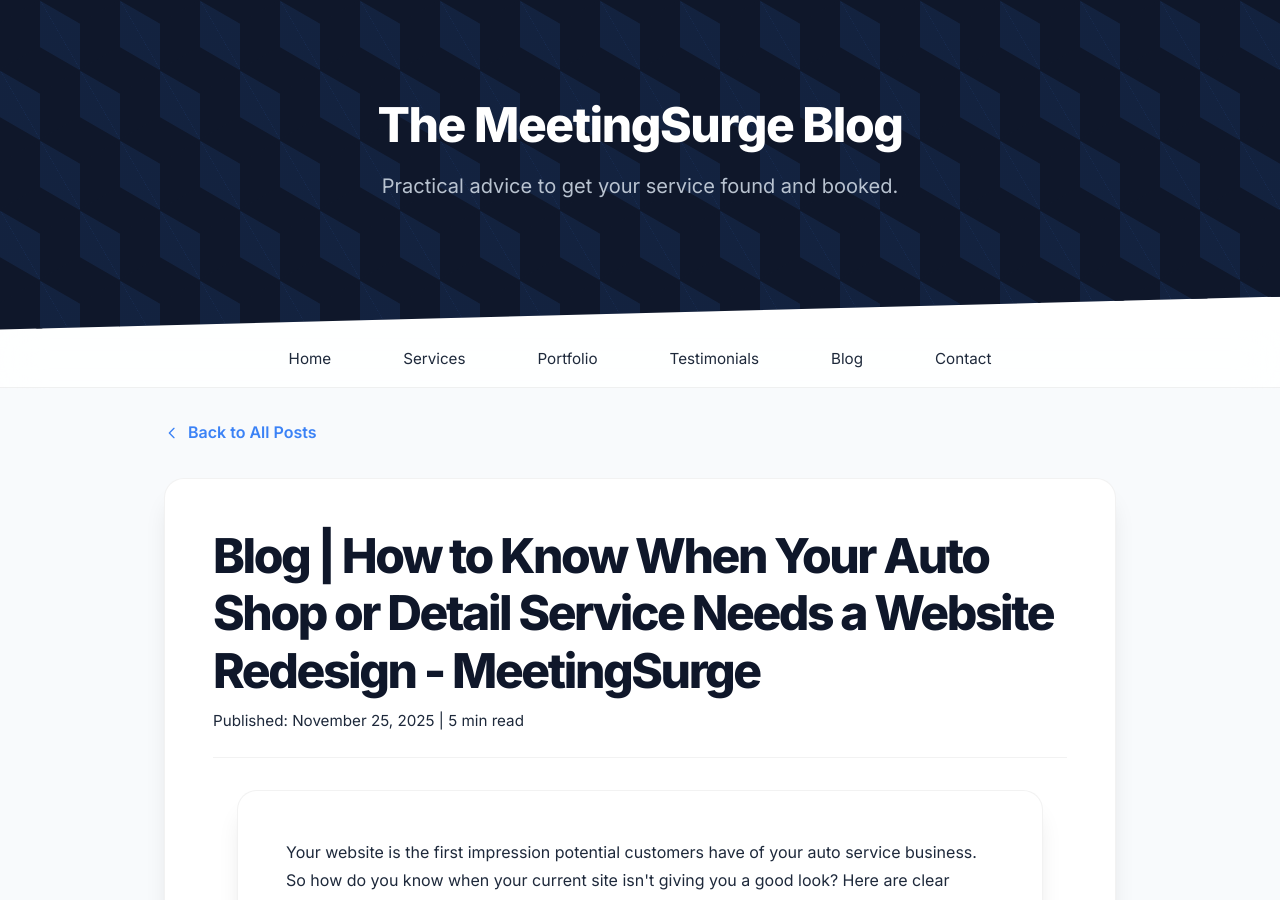
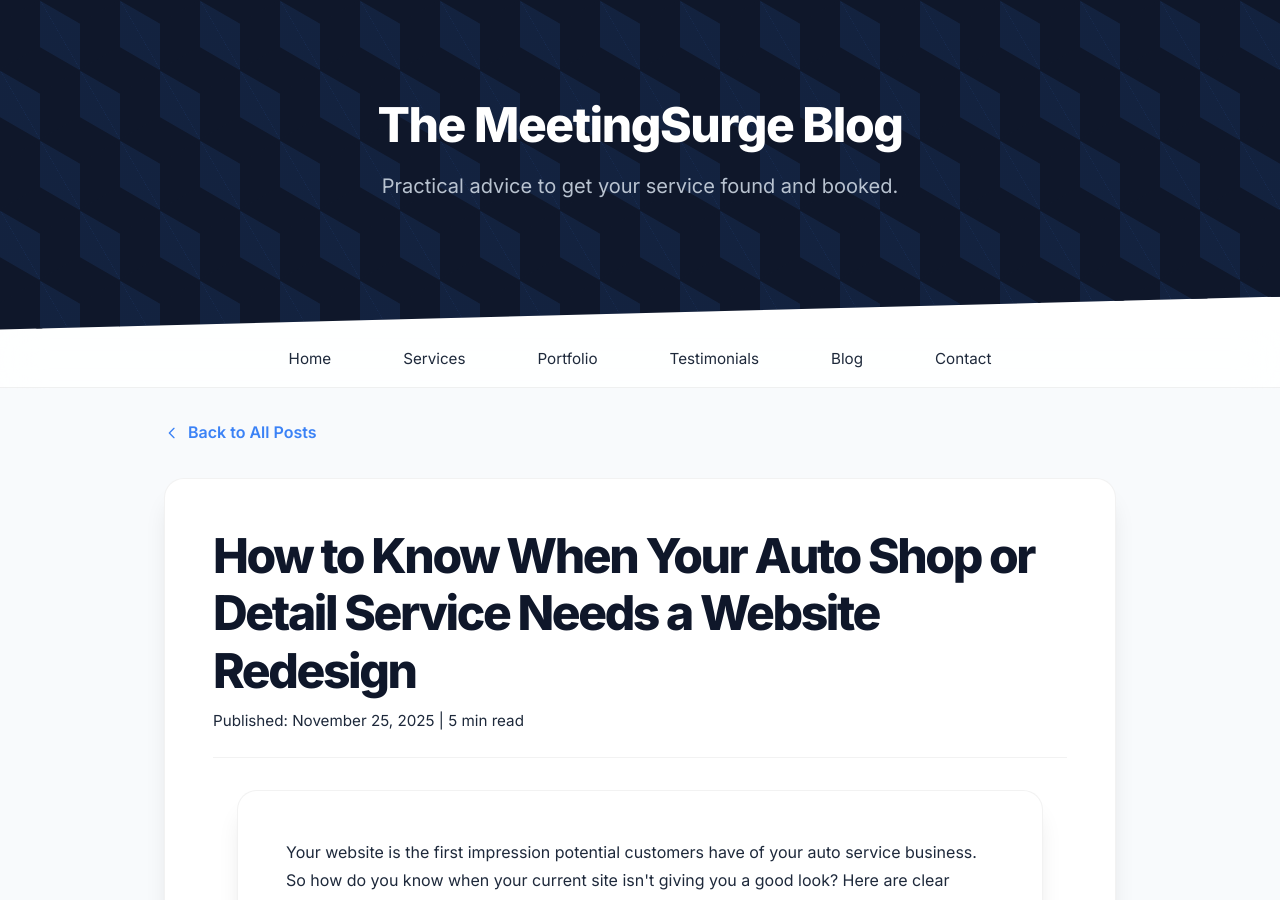
Before and after one commit to JamesBrownR/MeetingSurge, a Jekyll site: the page built from _posts/2025-11-25-website-redesign.md, in a window 1280 px wide and 900 px high. Built offline with Jekyll 4.4.1, drawn with Linux system fonts in a browser that asks for light colours.

Commit message:
Update 2025-11-25-website-redesign.md

```diff
--- a/_posts/2025-11-25-website-redesign.md
+++ b/_posts/2025-11-25-website-redesign.md
@@ -1,7 +1,7 @@
 ---
 layout: blog
-title: Blog | How to Know When Your Auto Shop or Detail Service Needs a Website Redesign - MeetingSurge
-description: 7 clear signs that your auto repair business website needs a professional redesign to start driving more customers.
+title: How to Know When Your Auto Shop or Detail Service Needs a Website Redesign
+description: 7 signs your auto repair business website needs a redesign to start getting more customers.
 ---
 
 
```
